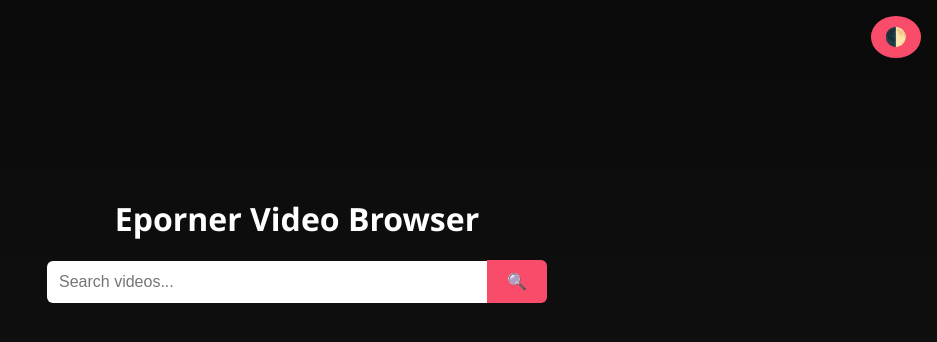
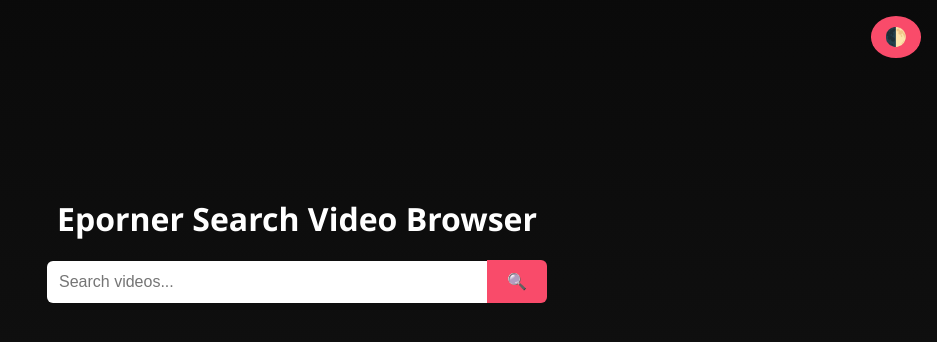
Before and after one commit to Sandip78-98/myNewFirst, a plain HTML site: page index.html in a window 1280 px wide. Shown: the whole page, without its empty margins (343-1280 px from the left). Drawn offline with Linux system fonts and the light colour scheme; no server answers.

Commit message:
first commit

```diff
--- a/index.html
+++ b/index.html
@@ -16,7 +16,7 @@
       <video id="hero-video" autoplay muted loop playsinline></video>
     </div>
     <div class="overlay">
-      <h1>Eporner Video Browser</h1>
+      <h1>Eporner Search Video Browser</h1>
       <form id="search-form">
         <input type="text" id="search-input" placeholder="Search videos..." required />
         <button type="submit">🔍</button>
```
Also changed, not shown: 1 other file.
